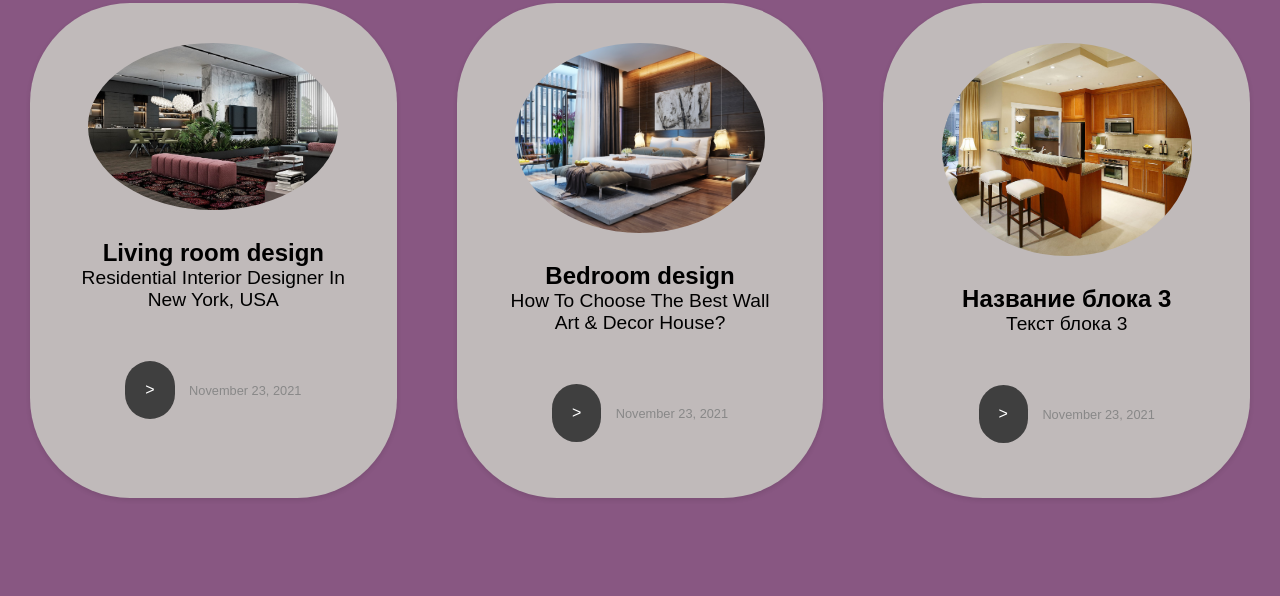
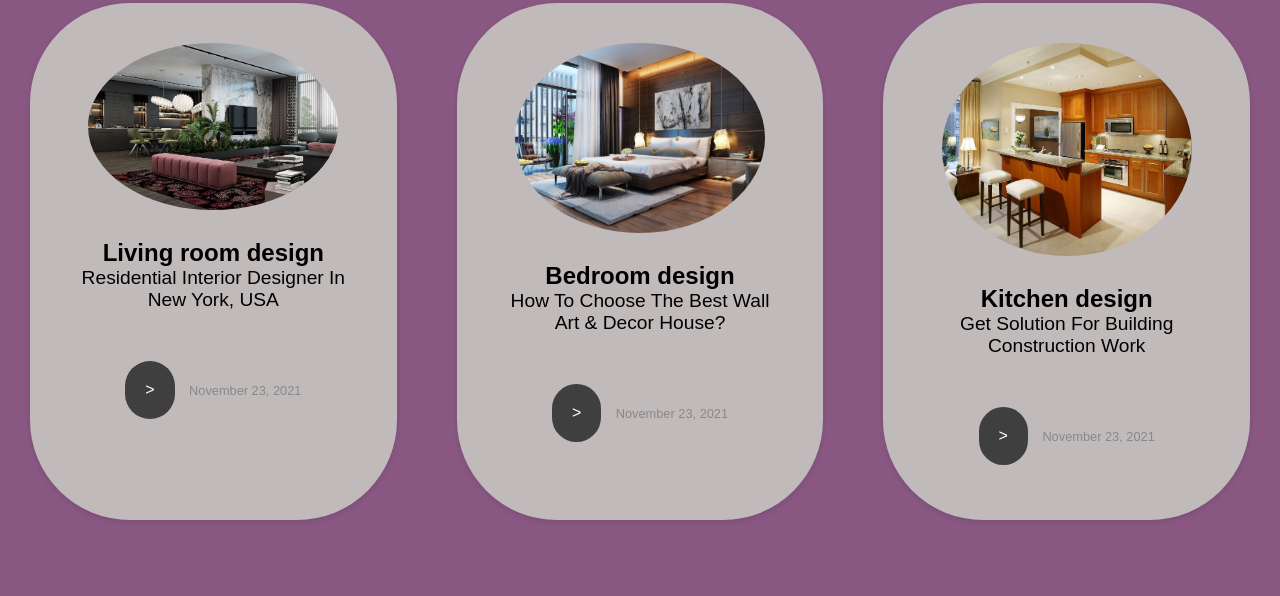
Before and after one commit to dianary11/2, a plain HTML site: page index.html in a window 1280 px wide. Shown: the part 4008-4604 px from the top of the page. Drawn offline with nearby package versions, Linux system fonts and the light colour scheme.

Commit message:
доделан текст, футр

```diff
--- a/index.html
+++ b/index.html
@@ -205,8 +205,8 @@
       <div class="interior1">
         <img src="img/kitchen.jpg" alt="kitchen">
         <div class="text">
-          <h2>Название блока 3</h2>
-          <p>Текст блока 3</p>
+          <h2>Kitchen design</h2>
+          <p>Get Solution For Building Construction Work</p>
           <a href="#" class="block-button1"> > </a>
           <span class="small-text">November 23, 2021</span>
         </div>
```
